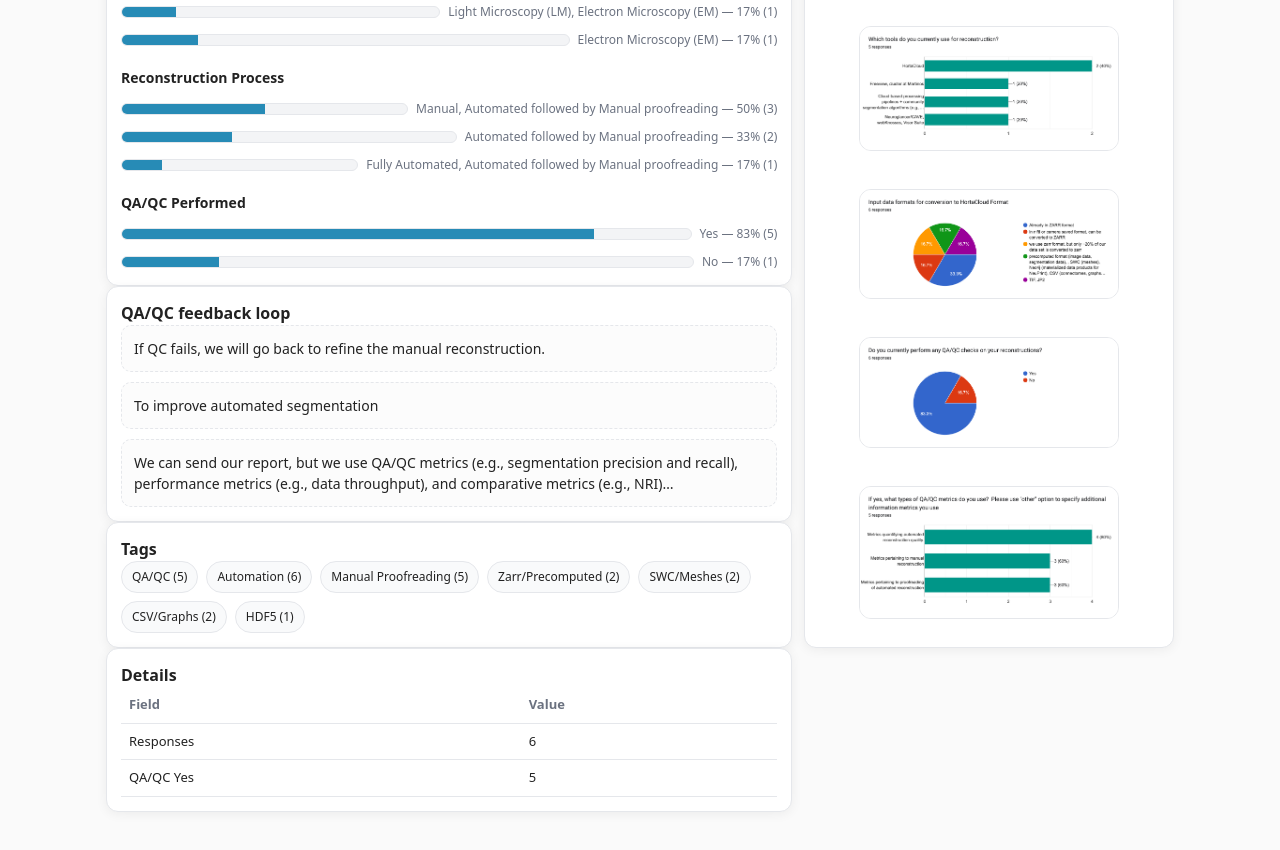
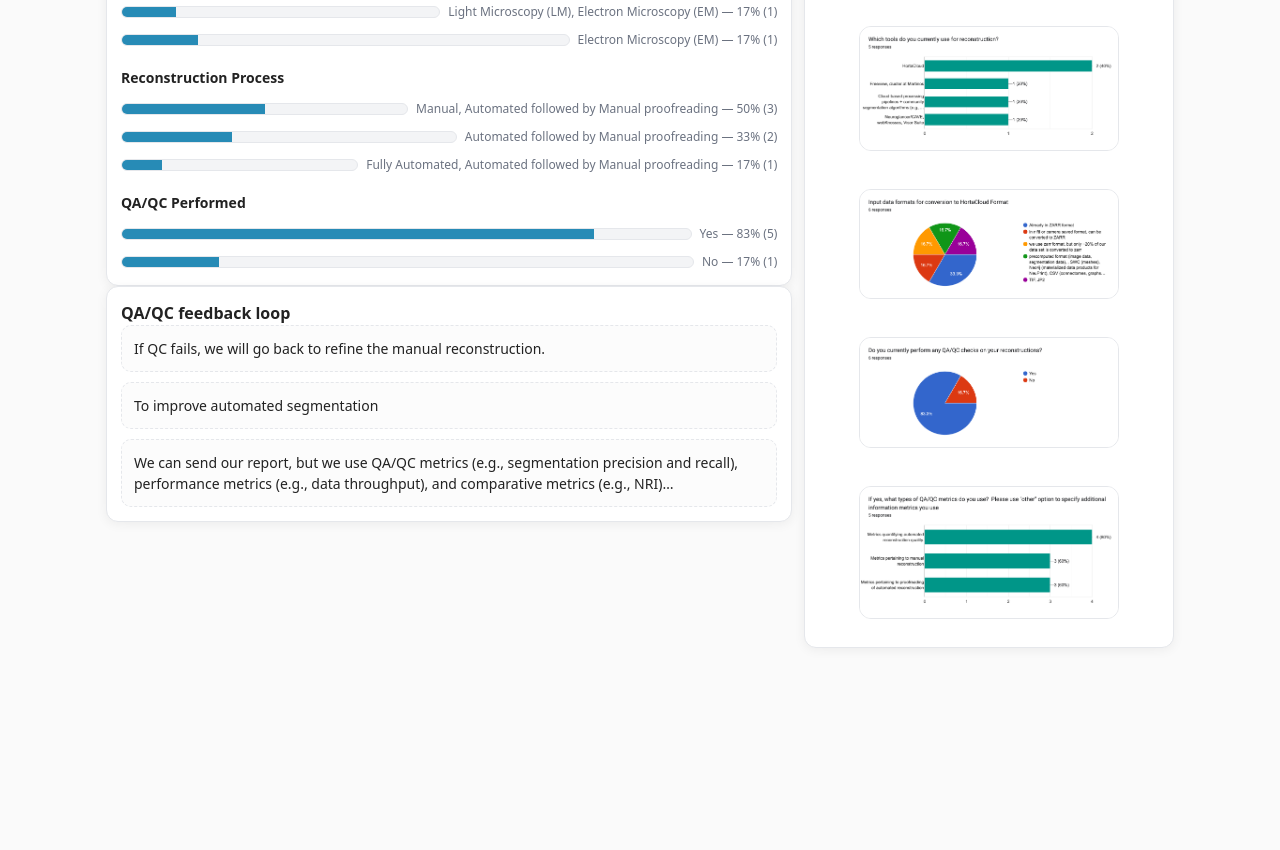
Before and after one commit to someshsb1/survey-visual, a plain HTML site: page index.html in a window 1280 px wide. Shown: the part 698-1548 px from the top of the page. After the commit the page ends 1412 px from the top, so only its background shows below. Drawn offline with Linux system fonts and the light colour scheme.

Commit message:
removed panels not required

```diff
--- a/index.html
+++ b/index.html
@@ -453,16 +453,16 @@
                 </div>
 
                 <!-- Themes panel wired to DATA.themes -->
-                <div class="panel" id="themesPanel">
+                <!-- <div class="panel" id="themesPanel">
                     <h2>Tags</h2>
                     <div class="tags" id="tags"></div>
-                </div>
+                </div> -->
 
                 <!-- Optional details table wired to DATA.table -->
-                <div class="panel" id="tablePanel" style="display:none;">
+                <!-- <div class="panel" id="tablePanel" style="display:none;">
                     <h2>Details</h2>
                     <table id="detailTable"></table>
-                </div>
+                </div> -->
             </div>
 
             <!-- Right column: charts -->
```
